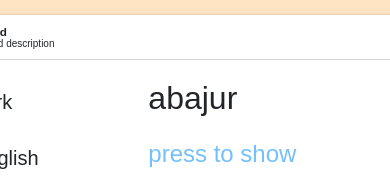
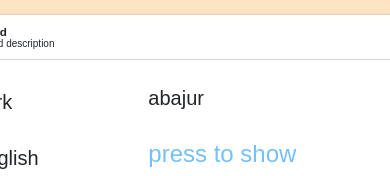
Before and after one commit to poludnev/lang-cards, a Next.js app: page / in a window 390 px wide. Shown: the part 313-489 px from the top of the page. Built offline with nearby package versions, Linux system fonts and the light colour scheme.

Commit message:
fixed a iphone8 layout

```diff
--- a/components/Card/Card.module.scss
+++ b/components/Card/Card.module.scss
@@ -6,6 +6,11 @@
   box-shadow: 0 0 3px rgba(0, 0, 0, 0.2);
   border-radius: 1.2rem;
   padding: 1rem;
+
+
+  @media only screen and (max-width: 23.5em) {
+    width: 100%;
+  }
 
   button {
     background-color: #fff;
@@ -48,7 +53,7 @@
     }
 
     .value {
-      font-size: 3.2rem;
+      font-size: 2rem;
       padding-left: 3rem;
       line-height: 3.2rem;
       // display: flex;
--- a/styles/Home.module.css
+++ b/styles/Home.module.css
@@ -1,6 +1,4 @@
 .container {
-  /* padding: 0 2rem; */
-  /* background-color: aqua; */
 }
 
 .main {
@@ -12,6 +10,13 @@
   justify-content: center;
   align-items: center;
   background-color: bisque;
+
+}
+@media only screen and (max-width: 23.5em) {
+  .main {
+    justify-content: start;
+
+  }
 }
 
 .main * {
```
